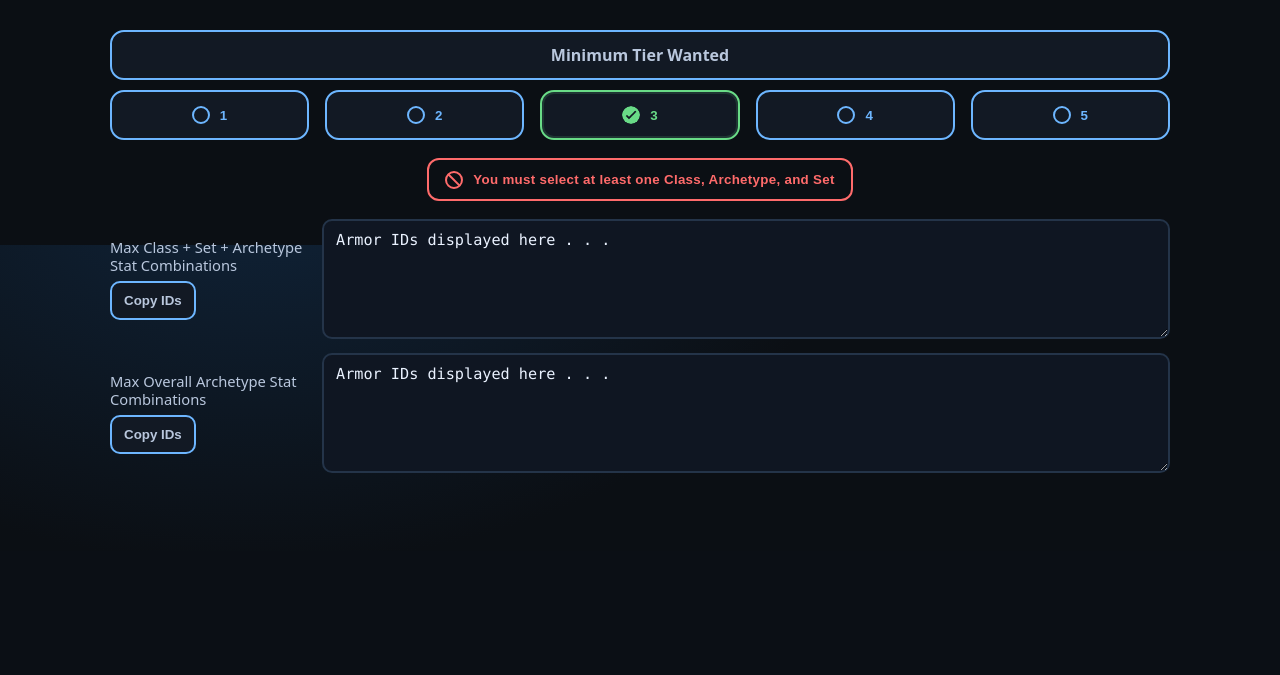
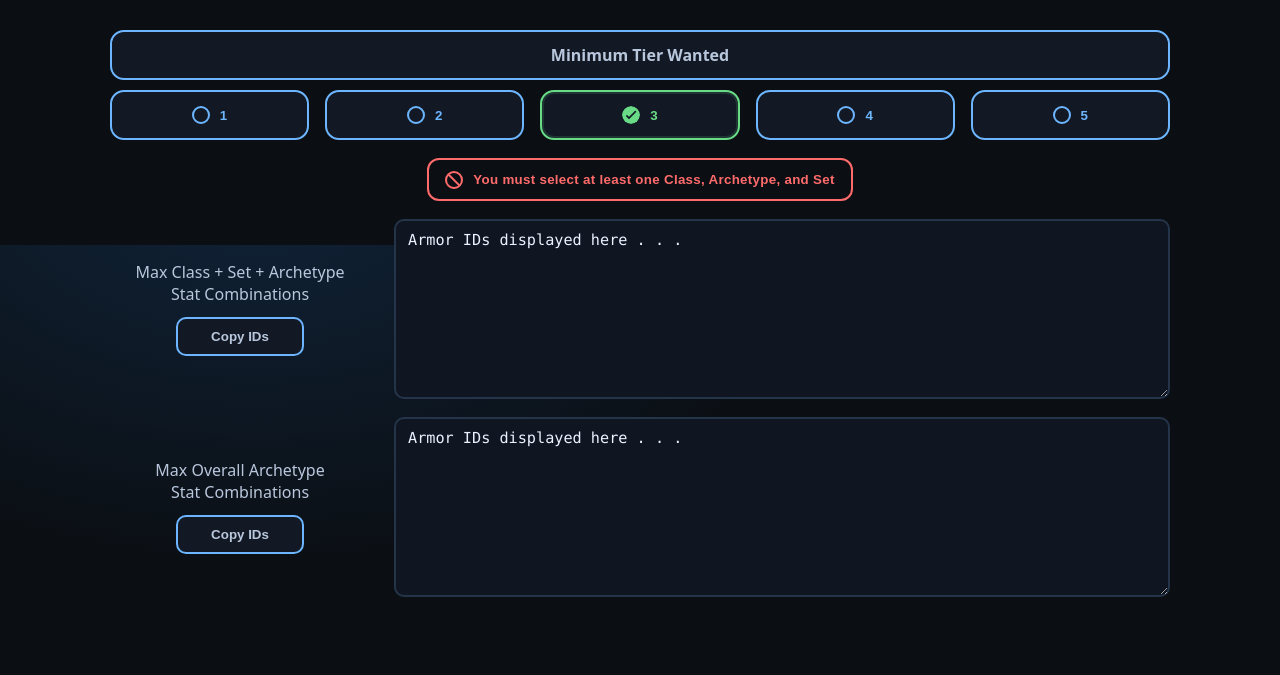
Before and after one commit to Mitchmer/Armor-Finder-DIM, a Flask app: page / in a window 1280 px wide. Shown: the part 555-1230 px from the top of the page. Before the commit the page ends 1028 px from the top, so only its background shows below. Run offline with Flask 3, Linux system fonts and the light colour scheme.

Commit message:
reverted earlier background change due to errors

```diff
--- a/static/styles.css
+++ b/static/styles.css
@@ -20,10 +20,6 @@
   font-family: system-ui, -apple-system, Segoe UI, Roboto, Helvetica, Arial, "Apple Color Emoji","Segoe UI Emoji";
   color: var(--text);
   background: radial-gradient(1200px 800px at 20% -10%, #10243a 0%, #0b0f14 50%, #0b0f14 100%);
-  background-attachment: fixed;
-  background-repeat: no-repeat;
-  background-size: cover;
-  background-position: center top;
 }
 
 .page-header{
@@ -471,3 +467,132 @@
   transform: rotate(-45deg);
   border-radius: 1px;
 }
+
+
+/* ===== Output section (clean alignment) ===== */
+.outputs{ display:flex; flex-direction: column; gap: 18px; }
+
+.output-row{
+  display: grid;
+  grid-template-columns: 220px 1fr;  /* left column width */
+  gap: 16px;
+  align-items: start;                /* top-align with the textarea */
+}
+
+.left-stack{
+  display: grid;
+  grid-template-rows: auto auto;     /* label on top, button below */
+  align-content: start;
+  align-items: start;
+  justify-items: start;              /* keep both left-aligned */
+  gap: 8px;
+  min-width: 0;                      /* allow label to wrap instead of pushing layout */
+}
+
+.output-label{
+  color: var(--muted);
+  font-size: 0.95rem;
+  line-height: 1.3;
+  white-space: normal;               /* wrap long labels nicely */
+  text-wrap: balance;                /* nicer breaks where supported */
+  max-width: 100%;
+}
+
+.copy-btn{
+  display: inline-flex;
+  align-items: center;
+  justify-content: center;
+  padding: 8px 14px;
+  min-width: 112px;                  /* stops the “squished to the edge” look */
+  border-radius: 10px;
+  font-weight: 600;
+}
+
+/* textarea keeps breathing room relative to the left stack */
+.output{
+  min-height: 140px;
+}
+
+/* Narrow screens: stack cleanly */
+@media (max-width: 980px){
+  .output-row{
+    grid-template-columns: 1fr;
+    gap: 12px;
+  }
+  .left-stack{
+    grid-template-rows: auto;        /* label and button side-by-side on one row */
+    grid-auto-flow: column;
+    align-items: center;
+    gap: 12px;
+  }
+  .output-label{ margin-right: 12px; }
+}
+
+
+/* ===== Output section: desktop refinement ===== */
+@media (min-width: 981px){
+  .outputs .output-row{
+    display: grid;
+    grid-template-columns: 260px 1fr;  /* wider, stable left column */
+    gap: 20px;
+    align-items: start;                /* top-align with textarea */
+  }
+  .outputs .left-stack{
+    display: grid;
+    grid-template-rows: auto auto;     /* label above button */
+    align-content: start;
+    align-items: start;
+    justify-items: start;
+    gap: 10px;
+    min-width: 0;
+  }
+  .outputs .output-label{
+    font-size: 1rem;
+    line-height: 1.35;
+    white-space: normal;
+    text-wrap: balance;
+  }
+  .outputs .copy-btn{
+    min-width: 124px;                  /* avoid squish on desktop */
+    padding: 9px 16px;
+  }
+  .outputs .output{
+    min-height: 160px;                 /* comfortable textarea height */
+  }
+}
+
+
+/* ===== Output section: desktop centered alignment ===== */
+@media (min-width: 981px){
+  .outputs .output-row{
+    display: grid;
+    grid-template-columns: 260px 1fr;   /* stable left column */
+    gap: 24px;
+    align-items: stretch;               /* make both columns equal height */
+  }
+  .outputs .left-stack{
+    display: grid;
+    grid-template-rows: auto auto;      /* label above button */
+    justify-items: center;              /* center horizontally within column */
+    align-content: center;              /* center vertically relative to the textarea height */
+    gap: 12px;
+    height: 100%;
+    min-width: 0;
+    text-align: center;
+  }
+  .outputs .output-label{
+    white-space: normal;
+    text-wrap: balance;
+    line-height: 1.35;
+    font-size: 1rem;
+    max-width: 240px;                   /* keep nice line lengths */
+  }
+  .outputs .copy-btn{
+    min-width: 128px;
+    padding: 10px 16px;
+  }
+  .outputs .output{
+    align-self: stretch;                 /* ensures the textarea spans the row height */
+    min-height: 180px;
+  }
+}
```
